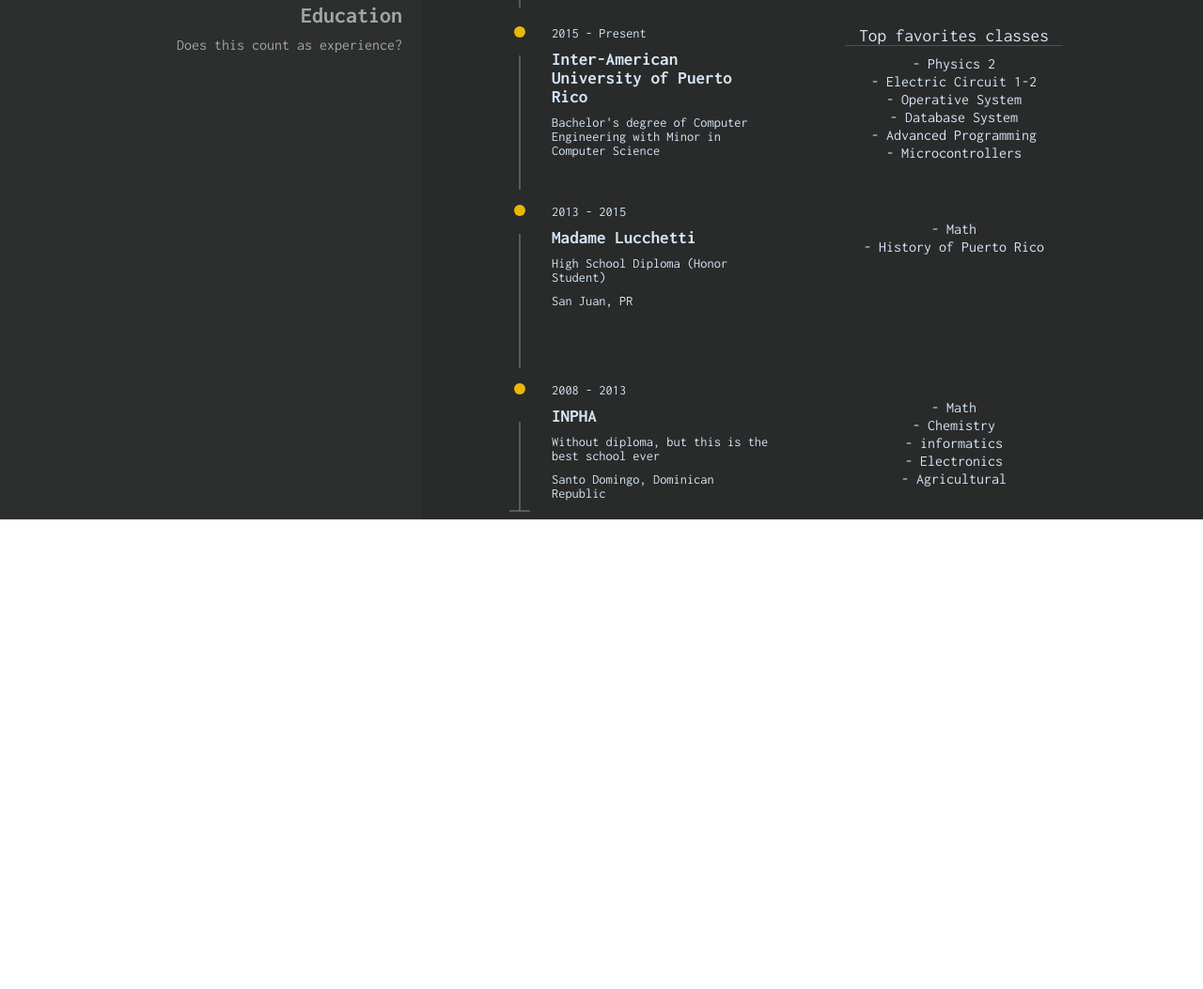
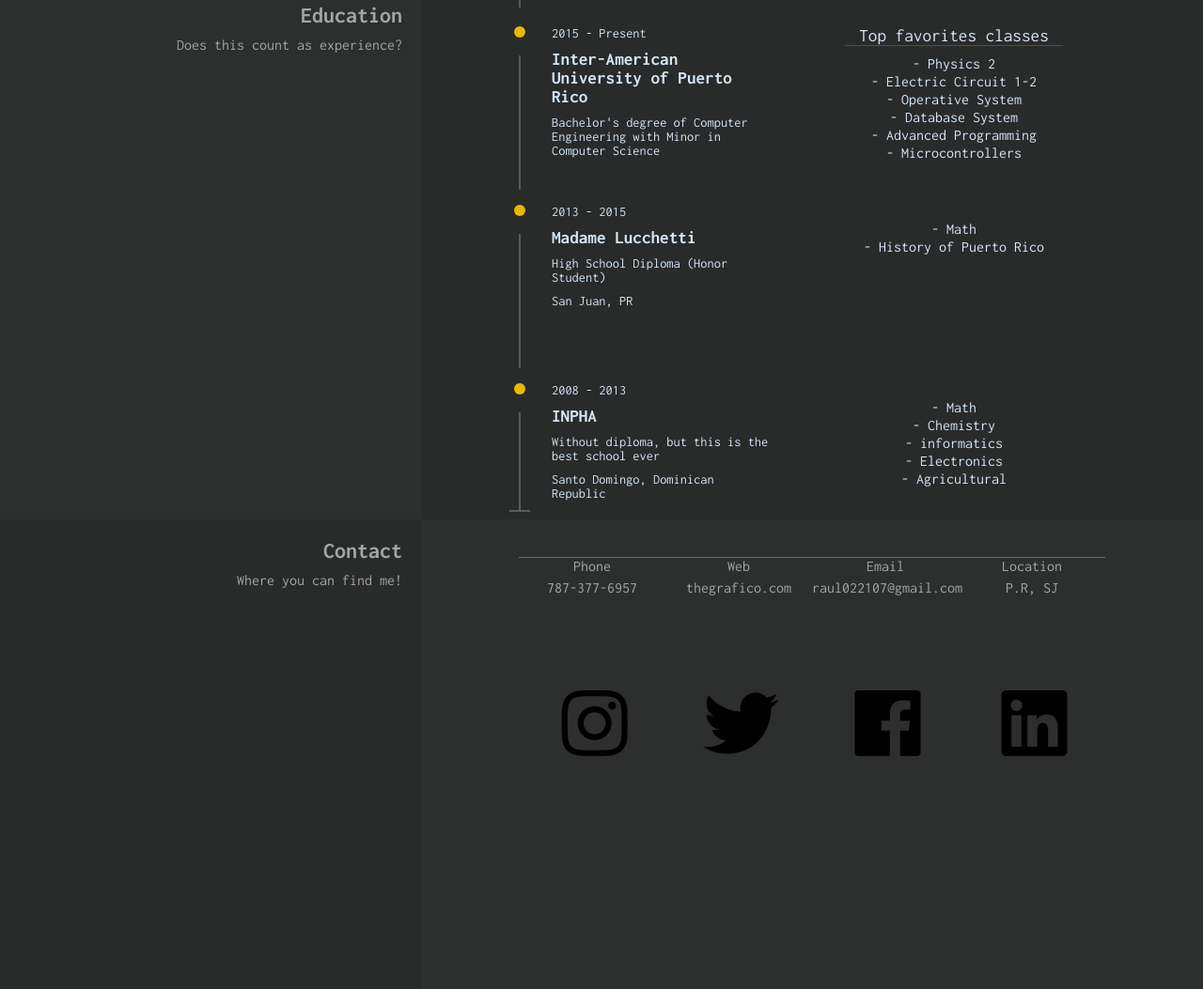
Before and after one commit to thegrafico/resume, a plain HTML site: page index.html in a window 1280 px wide. Shown: the part 2955-4008 px from the top of the page at 94% size. Before the commit the page ends 3508 px from the top, so only its background shows below. Drawn offline with Linux system fonts and the light colour scheme; a web font is replaced by a local one.

Commit message:
The design is Done. now is time to make this into node JS

```diff
--- a/index.html
+++ b/index.html
@@ -611,6 +611,64 @@
   </div>
   <!-- END PART 7 -->
 
+  <!-- START PART 8 -->
+  <div class="container">
+
+    <div class="infoDescription whoIAm color1">
+      <div>
+        <h3>Contact</h3>
+        <p>Where you can find me!</p>
+      </div>
+    </div>
+
+    <div class="description">
+
+
+      <div class="center personalInfo  contact_info">
+
+        <div>
+          <p>Phone</p>
+          <p>787-377-6957</p>
+        </div>
+
+        <div>
+          <p>Web</p>
+          <p>thegrafico.com</p>
+        </div>
+
+        <div>
+          <p>Email</p>
+          <p>raul022107@gmail.com</p>
+        </div>
+
+        <div>
+          <p>Location</p>
+          <p>P.R, SJ</p>
+        </div>
+
+      </div>
+      <div class="center redesSociales  contact_info">
+
+        <div>
+          <i class="fab fa-instagram"></i>
+        </div>
+
+        <div>
+          <i class="fab fa-twitter"></i>
+        </div>
+
+        <div>
+          <i class="fab fa-facebook"></i>
+        </div>
+
+        <div>
+          <i class="fab fa-linkedin"></i>
+        </div>
+
+      </div>
+    </div>
+  </div>
+  <!-- END PART 8 -->
   <script type="text/javascript">
 
   var loadOneTine = 1;
--- a/public/css/index.css
+++ b/public/css/index.css
@@ -206,8 +206,8 @@
   }
   .borderCoolbotton{
     width: 2px;
-    height: 50%;
-    top: 45%;
+    height: 55%;
+    top: 40%;
     background-color: rgba(133, 138, 143,0.5);
     position: absolute;
   }
@@ -250,10 +250,9 @@
     position: absolute;
     top: 20%;
   }
-  /* END EXPERIENCES */
+  /*--------------------------------- */
 
   /* EDUCATION DIV */
-
 
   .education_info span:nth-child(1) {
     font-size: 1.2em;
@@ -265,32 +264,20 @@
     color: #d4e5f6;
     text-align: center;
   }
+  /* --------------------------- */
 
+  /* CONTACT */
+  .contact_info{
+    margin-top: 40px;
+    text-align: center;
+  }
 
-
-
-
-
-
-
-
-
-
-
-
-
-
-
-
-
-
-
-
-
-    /*
-      color:#838c8e;
-      color:#e9b807;
-      #2d2e2e
-      #292a2a
-      #2b2c2c
-    */
+  .redesSociales{
+    display: flex;
+  }
+  .redesSociales div{
+    font-size: 5em;
+    margin-top: 50px;
+    width: 25%;
+    padding-left: 5px;
+  }
```
